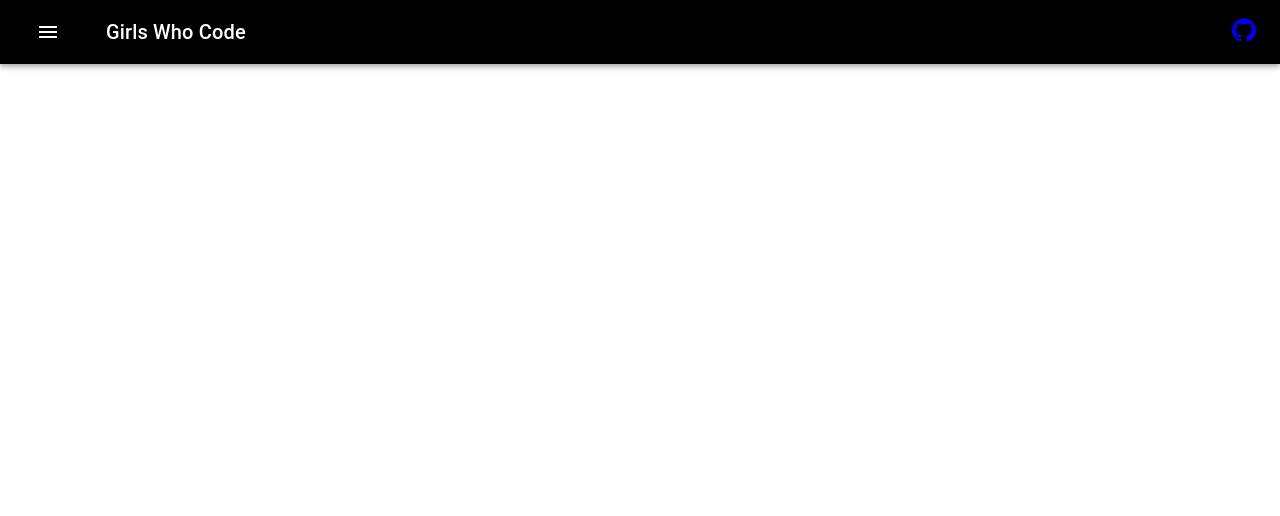
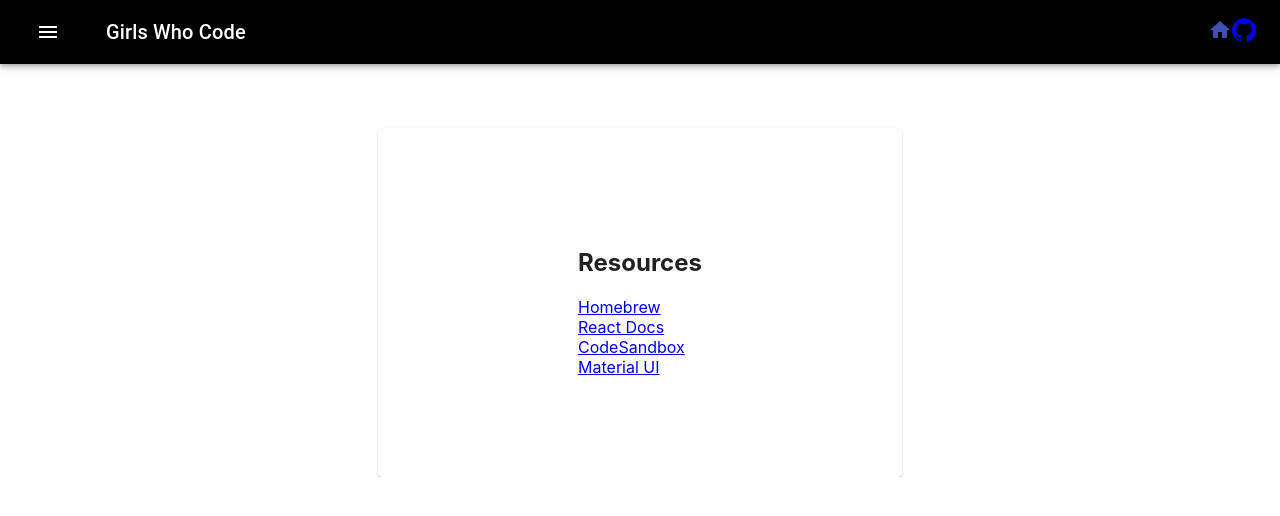
Before and after one commit to Patriciadburns1/demo, a React (Create React App) app: page /Resources in a window 1280 px wide. Shown: the top 516 px of the page. Built offline with nearby package versions, Linux system fonts and the light colour scheme.

Commit message:
added stuff;

```diff
--- a/src/Main.jsx
+++ b/src/Main.jsx
@@ -5,7 +5,7 @@
 import AppBar from "./components/AppBar";
 import Home from "./views/Home";
 import React from "react";
-import Resources from "./views/ApiCall";
+import Resources from "./views/Resources";
 import {makeStyles} from "@material-ui/core";
 
 const useStyles = makeStyles({
@@ -32,6 +32,7 @@
             <Route path="/" component={Home} exact />
             <Route path="/Example" component={Example} />
             <Route path="/About" component={About} />
+            <Route path="/Resources" component={Resources} />
           </Switch>
         </div>
       </div>
--- a/src/components/AppBar.jsx
+++ b/src/components/AppBar.jsx
@@ -1,10 +1,10 @@
 import AppBar from "@material-ui/core/AppBar";
 import Drawer from "./Drawer";
 import React from "react";
-import Toolbar from "@material-ui/core/Toolbar";
-import Typography from "@material-ui/core/Typography";
+import {Link,Toolbar, Typography} from "@material-ui/core";
 import {makeStyles} from "@material-ui/core/styles";
 import GitHubIcon from '@material-ui/icons/GitHub';
+import HomeIcon from '@material-ui/icons/Home';
 
 const useStyles = makeStyles((theme) => ({
   root: {
@@ -32,6 +32,7 @@
         <Typography variant="h6" className={classes.title}>
           Girls Who Code
         </Typography>
+        <Link to='/'> <HomeIcon/> </Link>
         <a href='https://github.com/' rel="noopener noreferrer" target="_blank">
         <GitHubIcon/>
         </a>
--- a/src/components/Drawer.jsx
+++ b/src/components/Drawer.jsx
@@ -42,7 +42,7 @@
     <div>
       <div style={{marginTop: "50px"}}>
         <List>
-          {["About", "Example"].map((text, index) => (
+          {["About", "Example", "Resources"].map((text, index) => (
             <Link to={`/${text}`} key={text}>
               <ListItem>
                 <ListItemIcon>
--- a/src/views/ApiCall.jsx
+++ b/src/views/ApiCall.jsx
@@ -30,7 +30,6 @@
           </div>
         );
       })}
-      <Link>  </Link>
     </Paper>
   );
 };
--- a/src/views/Home.jsx
+++ b/src/views/Home.jsx
@@ -11,8 +11,8 @@
   imageContainer: {
     alignSelf: "center",
     height: "500px",
-    paddingRight: "112px",
-    paddingLeft: "112px",
+    paddingRight: "116px",
+    paddingLeft: "116px",
     paddingBottom: 0,
   },
   textContainer: {
--- /dev/null
+++ b/src/views/Resources.jsx
@@ -0,0 +1,50 @@
+import React from "react";
+import {Paper} from "@material-ui/core";
+import {makeStyles} from "@material-ui/core/styles";
+
+const useStyles = makeStyles((theme) => ({
+  resourceContainer: {
+    paddingLeft: "200px",
+    paddingRight: "200px",
+    paddingBottom: "100px",
+    paddingTop: "100px"
+  }
+}));
+
+const Resources = () => {
+  const classes = useStyles();
+  return (
+    <Paper className={classes.resourceContainer}>
+      <div>
+        <h2> Resources </h2>
+      </div>
+      <div>
+        <a href="https://brew.sh/" target="_blank" rel="noopener noreferrer">
+          Homebrew
+        </a>
+      </div>
+      <div>
+        <a href="https://reactjs.org/" target="_blank" rel="noopener noreferrer">
+          React Docs
+        </a>
+      </div>
+      <div>
+        <a
+          href="https://codesandbox.io/"
+          absolute-center
+          target="_blank"
+          rel="noopener noreferrer"
+        >
+          CodeSandbox
+        </a>
+      </div>
+      <div>
+        <a href="https://material-ui.com/" target="_blank" rel="noopener noreferrer">
+          Material UI
+        </a>
+      </div>
+    </Paper>
+  );
+};
+
+export default Resources;
```
